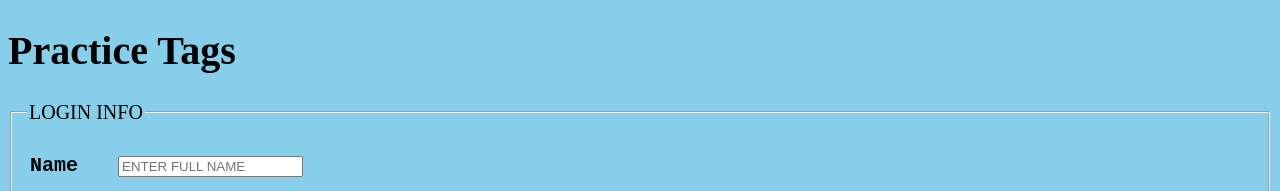
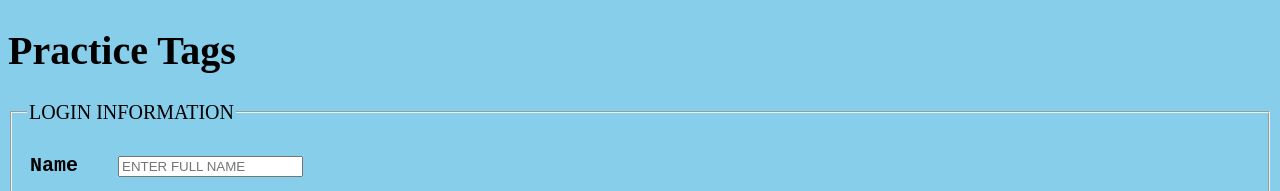
Before and after one commit to AdkCoderz/Sample1, a plain HTML site: page index.html in a window 1280 px wide. Shown: the top 191 px of the page. Drawn offline with Linux system fonts and the light colour scheme.

Commit message:
Update index.html

```diff
--- a/index.html
+++ b/index.html
@@ -14,7 +14,7 @@
 
   <body>
   <fieldset>
-    <legend>LOGIN INFO</legend>
+    <legend>LOGIN INFORMATION</legend>
     <table>
 
 			<tr>
```
